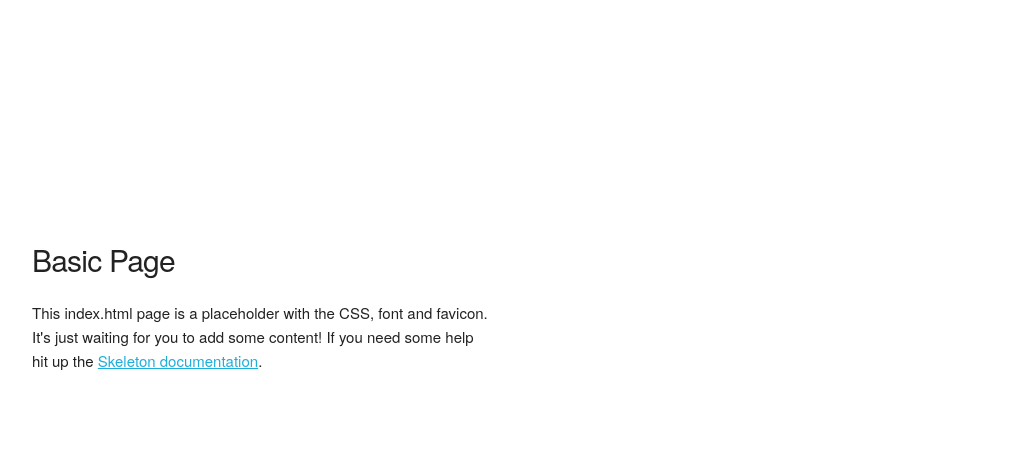
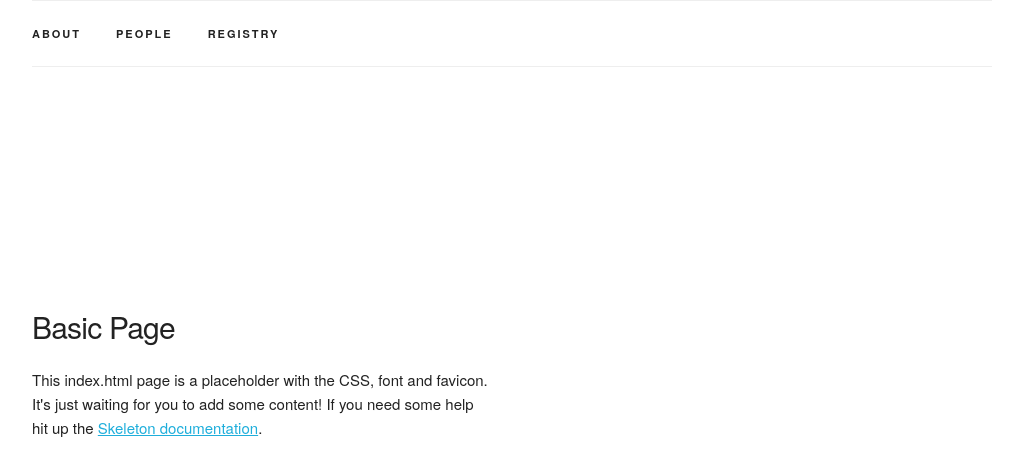
Before and after one commit to ewalker11/walkerdowntheaisle, a Flask app: page / in a window 1280 px wide. Shown: the top 476 px of the page, without its empty margins (128-1151 px from the left). Run offline with Flask 2, Linux system fonts and the light colour scheme.

Commit message:
Building out more pages

```diff
--- a/app.py
+++ b/app.py
@@ -1,17 +1,28 @@
+import glob
+import json
+import os
+
 from flask import Flask, render_template
 from jinja2 import TemplateNotFound
+
+PAGE_DATA = {}
+
+for filepath in glob.glob('data/*'):
+    page = os.path.split(filepath)[1].split('.')[0]
+    with open(filepath, 'r') as f:
+        PAGE_DATA.update({page: json.load(f)})
 
 
 app = Flask('walkerdowntheaisle')
 
 
 @app.errorhandler(404)
-def page_not_found(e):
+def page_not_found(_):
     return render_template('notfound.html'), 404
 
 
 @app.errorhandler(TemplateNotFound)
-def template_not_found(e):
+def template_not_found(_):
     return render_template('notfound.html'), 404
 
 
@@ -22,7 +33,7 @@ def index():
 
 @app.route('/<page>')
 def router(page):
-    return render_template('{}.html'.format(page))
+    return render_template('{}.html'.format(page), **PAGE_DATA.get(page, {}))
 
 
 if __name__ == '__main__':
--- /dev/null
+++ b/data/people.json
@@ -0,0 +1 @@
+{"people": [{"bio": "", "title": "Bridesmaid", "name": "Danielle Simon", "photo_url": ""}, {"bio": "", "title": "Bridesmaid", "name": "Liza Brush", "photo_url": ""}, {"bio": "", "title": "Bridesmaid", "name": "Hannah Walker", "photo_url": ""}, {"bio": "", "title": "Maid of Honor", "name": "Carly Brush", "photo_url": ""}, {"bio": "", "title": "Groomsman", "name": "Victor Hernandez", "photo_url": ""}, {"bio": "", "title": "Groomsman", "name": "Michael Robertson", "photo_url": ""}, {"bio": "", "title": "Groomsman", "name": "Sebastian Forster", "photo_url": ""}, {"bio": "", "title": "Groomsman", "name": "Jesse Brush", "photo_url": ""}, {"bio": "Ellie is our beautiful mutt! She is approximately 7 years old and 45 lbs but believes herself to be a 20 lb puppy. Ellie's hobbies include eating, waggling her butt, and cuddling. Make sure to see her for some wedding enjoyment!!", "title": "Hound of Honor", "name": "Ellie Dog", "photo_url": ""}]}
--- /dev/null
+++ b/static/css/custom.css
@@ -0,0 +1,63 @@
+.navbar + .docs-section {
+  border-top-width: 0;
+}
+
+.navbar,
+.navbar-spacer {
+  display: block;
+  width: 100%;
+  height: 6.5rem;
+  background: #fff;
+  z-index: 99;
+  border-top: 1px solid #eee;
+  border-bottom: 1px solid #eee;
+}
+
+.navbar-spacer {
+  display: none;
+}
+
+.navbar > .container {
+  width: 100%;
+}
+
+.navbar-list {
+  list-style: none;
+  margin-bottom: 0;
+}
+
+.navbar-item {
+  position: relative;
+  float: left;
+  margin-bottom: 0;
+}
+
+.navbar-link {
+  text-transform: uppercase;
+  font-size: 11px;
+  font-weight: 600;
+  letter-spacing: .2rem;
+  margin-right: 35px;
+  text-decoration: none;
+  line-height: 6.5rem;
+  color: #222;
+}
+
+.navbar-link.active {
+  color: #33C3F0;
+}
+
+.has-docked-nav .navbar {
+  position: fixed;
+  top: 0;
+  left: 0;
+}
+
+.has-docked-nav .navbar-spacer {
+  display: block;
+}
+
+/* Re-overiding the width 100% declaration to match size of % based container */
+.has-docked-nav .navbar > .container {
+  width: 80%;
+}
--- a/templates/base.html
+++ b/templates/base.html
@@ -2,14 +2,24 @@
 <html>
 <head>
 	<meta http-equiv="Content-Type" content="text/html; charset=UTF-8" />
-    <meta name="viewport" content="width=device-width, initial-scale=1">
+  <meta name="viewport" content="width=device-width, initial-scale=1">
 
-    <link rel=stylesheet type=text/css href="{{ url_for('static', filename='css/normalize.css') }}">
-    <link rel=stylesheet type=text/css href="{{ url_for('static', filename='css/skeleton.css') }}">
-    <title>Walker Down the Aisle</title>
+  <link rel=stylesheet type=text/css href="{{ url_for('static', filename='css/normalize.css') }}">
+  <link rel=stylesheet type=text/css href="{{ url_for('static', filename='css/skeleton.css') }}">
+  <link rel=stylesheet type=text/css href="{{ url_for('static', filename='css/custom.css') }}">
+  <title>Walker Down the Aisle</title>
 </head>
 <body>
   <div class="container">
+    <nav class="navbar">
+      <div class="container">
+        <ul class="navbar-list">
+          <li class="navbar-item"><a class="navbar-link" href="/">About</a></li>
+          <li class="navbar-item"><a class="navbar-link" href="/people">People</a></li>
+          <li class="navbar-item"><a class="navbar-link" href="/registry">Registry</a></li>
+        </ul>
+      </div>
+    </nav>
     {% block body %}{% endblock %}
   </div>
 </body>
```
Also changed, not shown: templates/people.html (added, +15 -0 lines), 1 other file.
